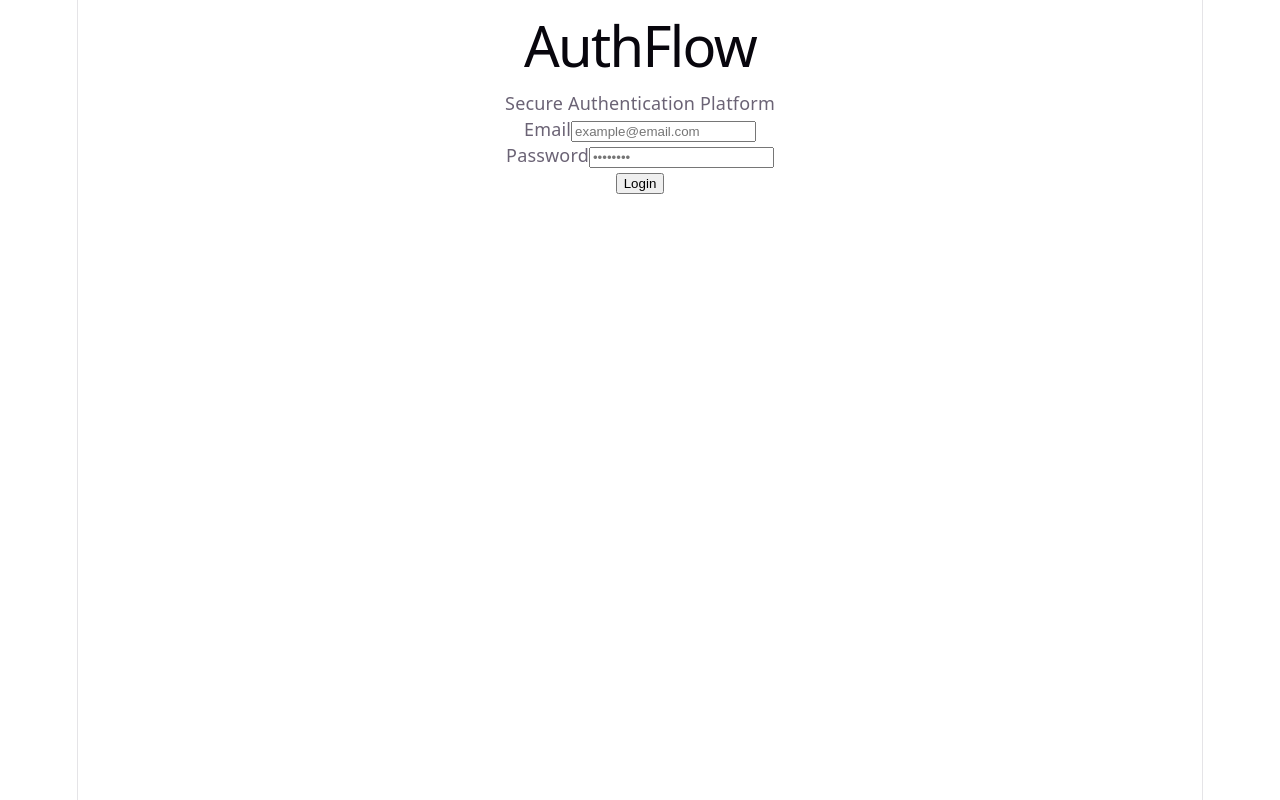
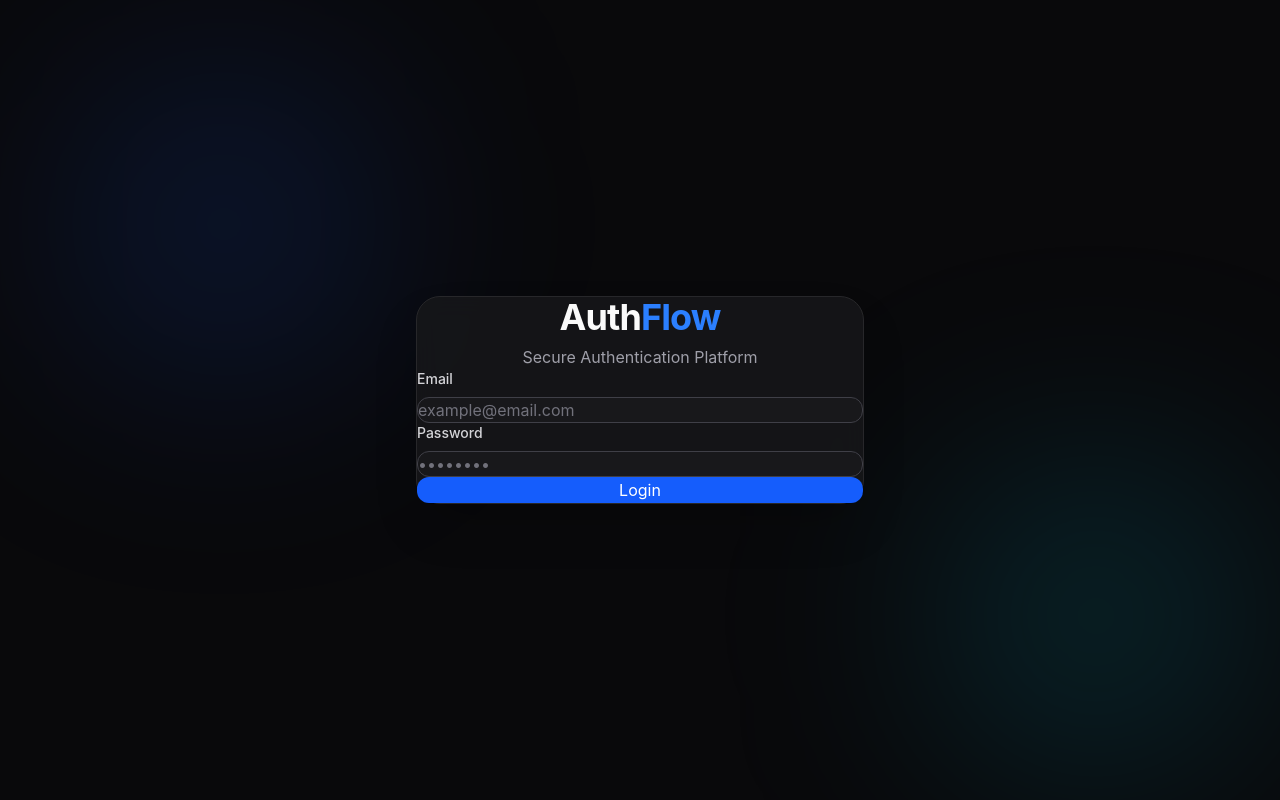
Before and after one commit to AmiraliYavari/AuthFlow, a React (Vite) app: page / in a window 1280 px wide. Built offline with nearby package versions, Linux system fonts and the light colour scheme.

Commit message:
feat: create design system foundation

```diff
--- a/src/components/layout/AuthLayout.tsx
+++ b/src/components/layout/AuthLayout.tsx
@@ -2,7 +2,22 @@ import { Outlet } from "react-router-dom";
 
 export default function AuthLayout() {
   return (
-    <main className="min-h-screen flex items-center justify-center bg-zinc-950">
+    <main
+      className="
+        relative
+        flex
+        min-h-screen
+        items-center
+        justify-center
+        overflow-hidden
+        bg-zinc-950
+        px-4
+      "
+    >
+      <div className="absolute left-20 top-20 h-72 w-72 rounded-full bg-blue-600/20 blur-[120px]" />
+
+      <div className="absolute bottom-10 right-10 h-72 w-72 rounded-full bg-cyan-500/20 blur-[120px]" />
+
       <Outlet />
     </main>
   );
--- a/src/components/ui/Card.tsx
+++ b/src/components/ui/Card.tsx
@@ -4,7 +4,9 @@ interface CardProps {
   children: ReactNode;
 }
 
-export default function Card({ children }: CardProps) {
+export default function Card({
+  children,
+}: CardProps) {
   return (
     <div
       className="
@@ -13,7 +15,8 @@ export default function Card({ children }: CardProps) {
       rounded-3xl
       border
       border-zinc-800
-        bg-zinc-900
+      bg-zinc-900/80
+      backdrop-blur-md
       p-8
       shadow-2xl
     "
--- a/src/components/ui/Logo.tsx
+++ b/src/components/ui/Logo.tsx
@@ -1,12 +1,14 @@
+import { typography } from "../../styles/typography";
+
 export default function Logo() {
   return (
     <div className="flex flex-col items-center gap-2">
-      <h1 className="text-4xl font-black tracking-tight text-white">
+      <h1 className={`${typography.h1} tracking-tight`}>
         Auth
         <span className="text-blue-500">Flow</span>
       </h1>
 
-      <p className="text-sm text-zinc-400">
+      <p className="text-zinc-400">
         Secure Authentication Platform
       </p>
     </div>
--- a/src/index.css
+++ b/src/index.css
@@ -1,111 +1 @@
-:root {
-  --text: #6b6375;
-  --text-h: #08060d;
-  --bg: #fff;
-  --border: #e5e4e7;
-  --code-bg: #f4f3ec;
-  --accent: #aa3bff;
-  --accent-bg: rgba(170, 59, 255, 0.1);
-  --accent-border: rgba(170, 59, 255, 0.5);
-  --social-bg: rgba(244, 243, 236, 0.5);
-  --shadow:
-    rgba(0, 0, 0, 0.1) 0 10px 15px -3px, rgba(0, 0, 0, 0.05) 0 4px 6px -2px;
-
-  --sans: system-ui, 'Segoe UI', Roboto, sans-serif;
-  --heading: system-ui, 'Segoe UI', Roboto, sans-serif;
-  --mono: ui-monospace, Consolas, monospace;
-
-  font: 18px/145% var(--sans);
-  letter-spacing: 0.18px;
-  color-scheme: light dark;
-  color: var(--text);
-  background: var(--bg);
-  font-synthesis: none;
-  text-rendering: optimizeLegibility;
-  -webkit-font-smoothing: antialiased;
-  -moz-osx-font-smoothing: grayscale;
-
-  @media (max-width: 1024px) {
-    font-size: 16px;
-  }
-}
-
-@media (prefers-color-scheme: dark) {
-  :root {
-    --text: #9ca3af;
-    --text-h: #f3f4f6;
-    --bg: #16171d;
-    --border: #2e303a;
-    --code-bg: #1f2028;
-    --accent: #c084fc;
-    --accent-bg: rgba(192, 132, 252, 0.15);
-    --accent-border: rgba(192, 132, 252, 0.5);
-    --social-bg: rgba(47, 48, 58, 0.5);
-    --shadow:
-      rgba(0, 0, 0, 0.4) 0 10px 15px -3px, rgba(0, 0, 0, 0.25) 0 4px 6px -2px;
-  }
-
-  #social .button-icon {
-    filter: invert(1) brightness(2);
-  }
-}
-
-#root {
-  width: 1126px;
-  max-width: 100%;
-  margin: 0 auto;
-  text-align: center;
-  border-inline: 1px solid var(--border);
-  min-height: 100svh;
-  display: flex;
-  flex-direction: column;
-  box-sizing: border-box;
-}
-
-body {
-  margin: 0;
-}
-
-h1,
-h2 {
-  font-family: var(--heading);
-  font-weight: 500;
-  color: var(--text-h);
-}
-
-h1 {
-  font-size: 56px;
-  letter-spacing: -1.68px;
-  margin: 32px 0;
-  @media (max-width: 1024px) {
-    font-size: 36px;
-    margin: 20px 0;
-  }
-}
-h2 {
-  font-size: 24px;
-  line-height: 118%;
-  letter-spacing: -0.24px;
-  margin: 0 0 8px;
-  @media (max-width: 1024px) {
-    font-size: 20px;
-  }
-}
-p {
-  margin: 0;
-}
-
-code,
-.counter {
-  font-family: var(--mono);
-  display: inline-flex;
-  border-radius: 4px;
-  color: var(--text-h);
-}
-
-code {
-  font-size: 15px;
-  line-height: 135%;
-  padding: 4px 8px;
-  background: var(--code-bg);
-}
+@import "./styles/globals.css";
--- a/src/styles/colors.ts
+++ b/src/styles/colors.ts
@@ -0,0 +1,20 @@
+export const colors = {
+  primary: "#2563eb",
+  primaryHover: "#1d4ed8",
+
+  background: "#09090b",
+
+  surface: "#18181b",
+
+  border: "#27272a",
+
+  text: "#fafafa",
+
+  muted: "#a1a1aa",
+
+  success: "#22c55e",
+
+  warning: "#eab308",
+
+  danger: "#ef4444",
+};
--- /dev/null
+++ b/src/styles/globals.css
@@ -0,0 +1,36 @@
+@import "tailwindcss";
+
+:root {
+  color-scheme: dark;
+}
+
+* {
+  margin: 0;
+  padding: 0;
+  box-sizing: border-box;
+}
+
+html,
+body,
+#root {
+  min-height: 100%;
+}
+
+body {
+  background: #09090b;
+  color: #fafafa;
+  font-family:
+    Inter,
+    system-ui,
+    sans-serif;
+}
+
+button,
+input {
+  font: inherit;
+}
+
+a {
+  color: inherit;
+  text-decoration: none;
+}
--- a/src/styles/theme.ts
+++ b/src/styles/theme.ts
@@ -0,0 +1,23 @@
+import { colors } from "./colors";
+import { typography } from "./typography";
+
+export const theme = {
+  colors,
+
+  typography,
+
+  radius: {
+    sm: "0.5rem",
+    md: "0.75rem",
+    lg: "1rem",
+    xl: "1.5rem",
+  },
+
+  spacing: {
+    xs: "0.25rem",
+    sm: "0.5rem",
+    md: "1rem",
+    lg: "1.5rem",
+    xl: "2rem",
+  },
+};
--- /dev/null
+++ b/src/styles/typography.ts
@@ -0,0 +1,13 @@
+export const typography = {
+  display: "text-5xl font-black",
+
+  h1: "text-4xl font-bold",
+
+  h2: "text-3xl font-bold",
+
+  h3: "text-2xl font-semibold",
+
+  body: "text-base",
+
+  small: "text-sm",
+};
```
Lines whose indentation alone changed are shown as unchanged.
